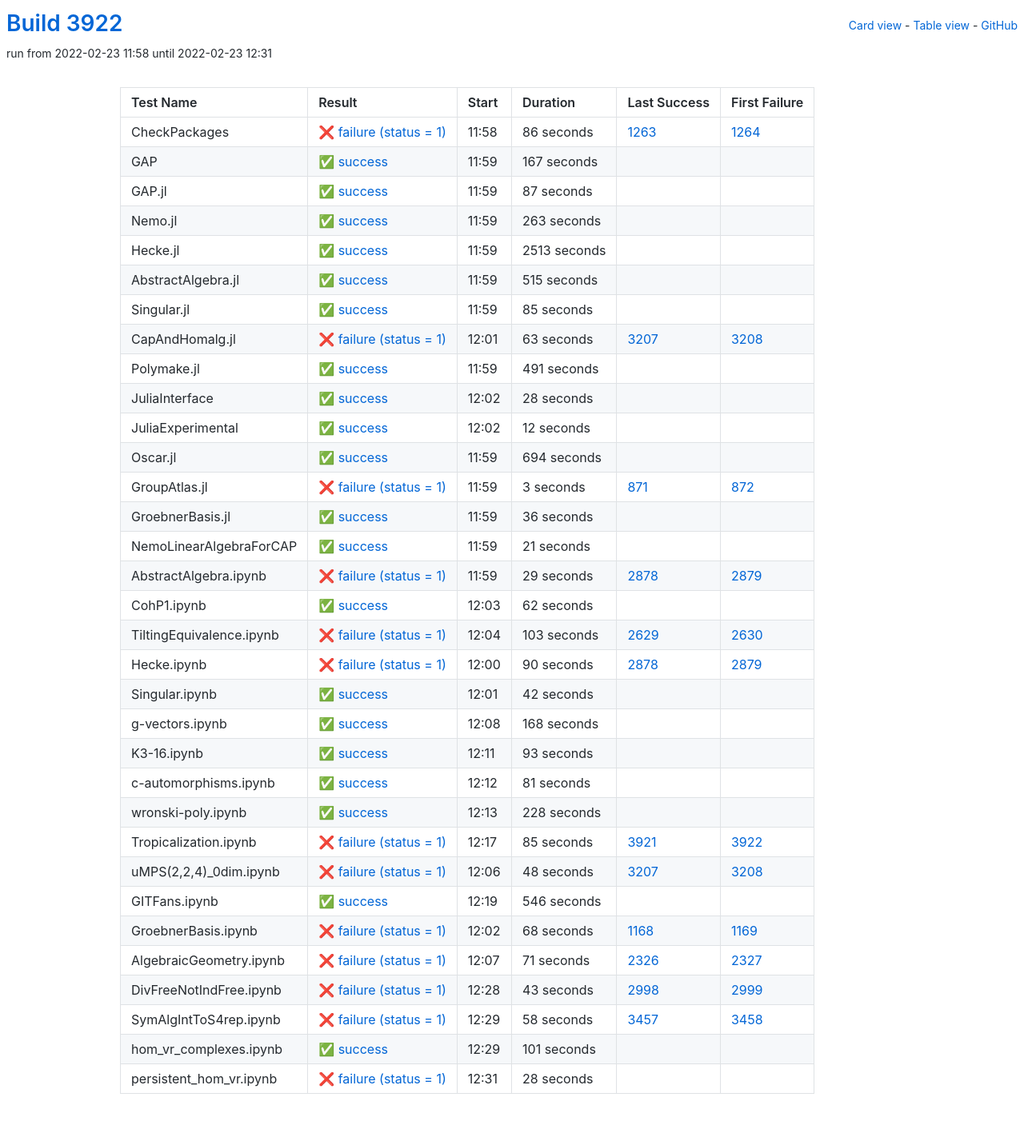
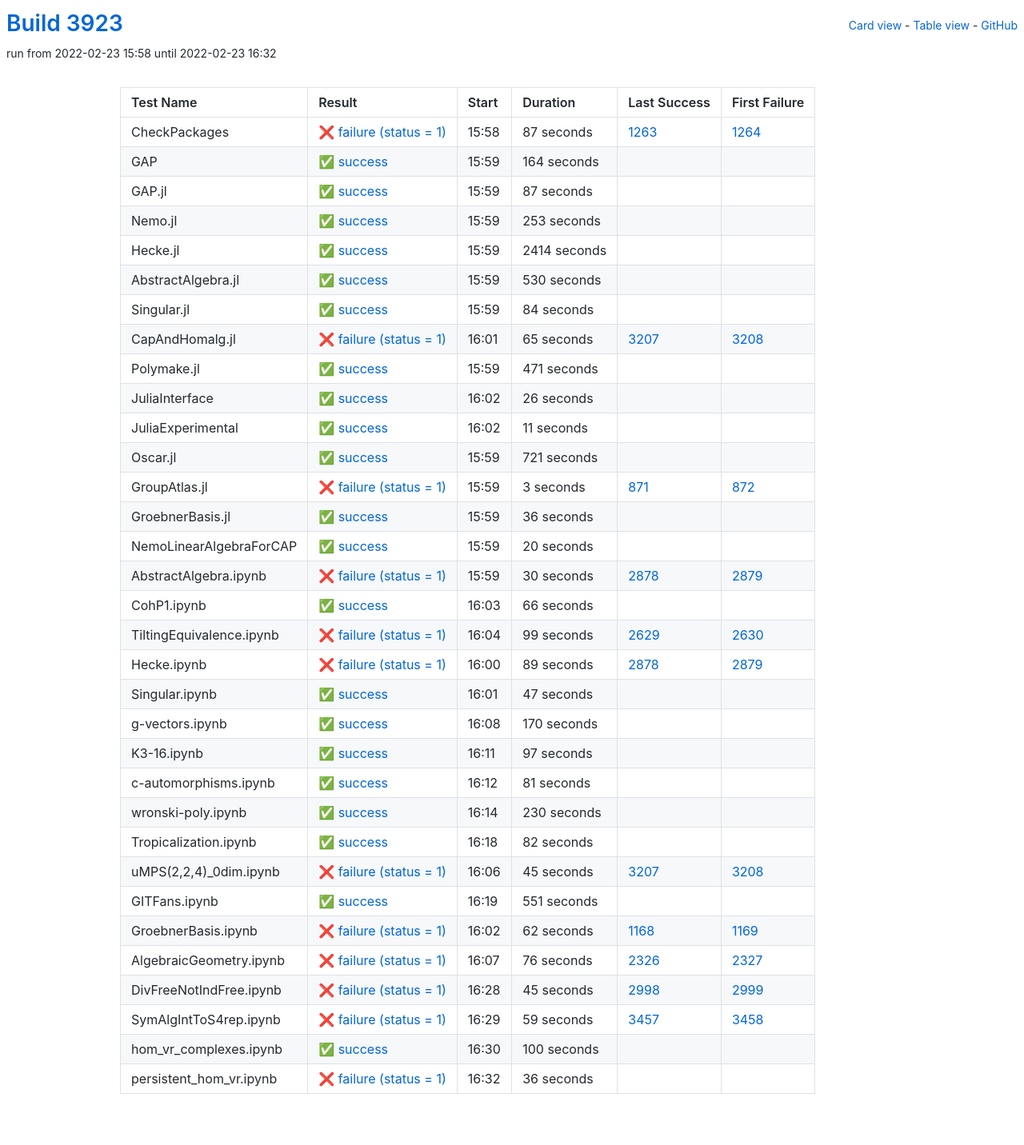
Before and after one commit to oscar-system/oscar-ci-status-stable, a Jekyll site: the page built from table.html, in a window 1280 px wide. Shown: the whole page at 80% size. Built offline with Jekyll 4.4.1, drawn with Linux system fonts in a browser that asks for light colours.

Commit message:
Build #3923

```diff
--- a/_data/ci.yml
+++ b/_data/ci.yml
@@ -1,6 +1,6 @@
 ---
-build: 3922
-build_url: https://oscarci.mathematik.uni-kl.de/job/oscar-stable/3922/
+build: 3923
+build_url: https://oscarci.mathematik.uni-kl.de/job/oscar-stable/3923/
 job: oscar-stable
 organization: oscar-system
 repo: oscar-ci-status-stable
@@ -8,32 +8,32 @@ repourl: https://github.com/oscar-system/oscar-ci-status-stable
 tests:
 - name: CheckPackages
   id: checkpackages
-  log: https://oscarci.mathematik.uni-kl.de/job/oscar-stable/3922/artifact/logs/build-3922/CheckPackages.log
-  start: 2022-02-23 11:58
+  log: https://oscarci.mathematik.uni-kl.de/job/oscar-stable/3923/artifact/logs/build-3923/CheckPackages.log
+  start: 2022-02-23 15:58
   success: false
   exitcode: 1
   status: failure
-  duration: 86
+  duration: 87
   last_success: 1263
   last_success_url: https://oscarci.mathematik.uni-kl.de/job/oscar-stable/1263/
   first_failure: 1264
   first_failure_url: https://oscarci.mathematik.uni-kl.de/job/oscar-stable/1264/
 - name: GAP
   id: gap
-  log: https://oscarci.mathematik.uni-kl.de/job/oscar-stable/3922/artifact/logs/build-3922/GAP.log
-  start: 2022-02-23 11:59
+  log: https://oscarci.mathematik.uni-kl.de/job/oscar-stable/3923/artifact/logs/build-3923/GAP.log
+  start: 2022-02-23 15:59
   success: true
   exitcode: 0
   status: success
-  duration: 167
+  duration: 164
   last_success: false
   last_success_url:
   first_failure: false
   first_failure_url:
 - name: GAP.jl
   id: gap-jl
-  log: https://oscarci.mathematik.uni-kl.de/job/oscar-stable/3922/artifact/logs/build-3922/GAP.jl.log
-  start: 2022-02-23 11:59
+  log: https://oscarci.mathematik.uni-kl.de/job/oscar-stable/3923/artifact/logs/build-3923/GAP.jl.log
+  start: 2022-02-23 15:59
   success: true
   exitcode: 0
   status: success
@@ -44,116 +44,116 @@ tests:
   first_failure_url:
 - name: Nemo.jl
   id: nemo-jl
-  log: https://oscarci.mathematik.uni-kl.de/job/oscar-stable/3922/artifact/logs/build-3922/Nemo.jl.log
-  start: 2022-02-23 11:59
+  log: https://oscarci.mathematik.uni-kl.de/job/oscar-stable/3923/artifact/logs/build-3923/Nemo.jl.log
+  start: 2022-02-23 15:59
   success: true
   exitcode: 0
   status: success
-  duration: 263
+  duration: 253
   last_success: false
   last_success_url:
   first_failure: false
   first_failure_url:
 - name: Hecke.jl
   id: hecke-jl
-  log: https://oscarci.mathematik.uni-kl.de/job/oscar-stable/3922/artifact/logs/build-3922/Hecke.jl.log
-  start: 2022-02-23 11:59
+  log: https://oscarci.mathematik.uni-kl.de/job/oscar-stable/3923/artifact/logs/build-3923/Hecke.jl.log
+  start: 2022-02-23 15:59
   success: true
   exitcode: 0
   status: success
-  duration: 2513
+  duration: 2414
   last_success: false
   last_success_url:
   first_failure: false
   first_failure_url:
 - name: AbstractAlgebra.jl
   id: abstractalgebra-jl
-  log: https://oscarci.mathematik.uni-kl.de/job/oscar-stable/3922/artifact/logs/build-3922/AbstractAlgebra.jl.log
-  start: 2022-02-23 11:59
+  log: https://oscarci.mathematik.uni-kl.de/job/oscar-stable/3923/artifact/logs/build-3923/AbstractAlgebra.jl.log
+  start: 2022-02-23 15:59
   success: true
   exitcode: 0
   status: success
-  duration: 515
+  duration: 530
   last_success: false
   last_success_url:
   first_failure: false
   first_failure_url:
 - name: Singular.jl
   id: singular-jl
-  log: https://oscarci.mathematik.uni-kl.de/job/oscar-stable/3922/artifact/logs/build-3922/Singular.jl.log
-  start: 2022-02-23 11:59
+  log: https://oscarci.mathematik.uni-kl.de/job/oscar-stable/3923/artifact/logs/build-3923/Singular.jl.log
+  start: 2022-02-23 15:59
   success: true
   exitcode: 0
   status: success
-  duration: 85
+  duration: 84
   last_success: false
   last_success_url:
   first_failure: false
   first_failure_url:
 - name: CapAndHomalg.jl
   id: capandhomalg-jl
-  log: https://oscarci.mathematik.uni-kl.de/job/oscar-stable/3922/artifact/logs/build-3922/CapAndHomalg.jl.log
-  start: 2022-02-23 12:01
+  log: https://oscarci.mathematik.uni-kl.de/job/oscar-stable/3923/artifact/logs/build-3923/CapAndHomalg.jl.log
+  start: 2022-02-23 16:01
   success: false
   exitcode: 1
   status: failure
-  duration: 63
+  duration: 65
   last_success: 3207
   last_success_url: https://oscarci.mathematik.uni-kl.de/job/oscar-stable/3207/
   first_failure: 3208
   first_failure_url: https://oscarci.mathematik.uni-kl.de/job/oscar-stable/3208/
 - name: Polymake.jl
   id: polymake-jl
-  log: https://oscarci.mathematik.uni-kl.de/job/oscar-stable/3922/artifact/logs/build-3922/Polymake.jl.log
-  start: 2022-02-23 11:59
+  log: https://oscarci.mathematik.uni-kl.de/job/oscar-stable/3923/artifact/logs/build-3923/Polymake.jl.log
+  start: 2022-02-23 15:59
   success: true
   exitcode: 0
   status: success
-  duration: 491
+  duration: 471
   last_success: false
   last_success_url:
   first_failure: false
   first_failure_url:
 - name: JuliaInterface
   id: juliainterface
-  log: https://oscarci.mathematik.uni-kl.de/job/oscar-stable/3922/artifact/logs/build-3922/JuliaInterface.log
-  start: 2022-02-23 12:02
+  log: https://oscarci.mathematik.uni-kl.de/job/oscar-stable/3923/artifact/logs/build-3923/JuliaInterface.log
+  start: 2022-02-23 16:02
   success: true
   exitcode: 0
   status: success
-  duration: 28
+  duration: 26
   last_success: false
   last_success_url:
   first_failure: false
   first_failure_url:
 - name: JuliaExperimental
   id: juliaexperimental
-  log: https://oscarci.mathematik.uni-kl.de/job/oscar-stable/3922/artifact/logs/build-3922/JuliaExperimental.log
-  start: 2022-02-23 12:02
+  log: https://oscarci.mathematik.uni-kl.de/job/oscar-stable/3923/artifact/logs/build-3923/JuliaExperimental.log
+  start: 2022-02-23 16:02
   success: true
   exitcode: 0
   status: success
-  duration: 12
+  duration: 11
   last_success: false
   last_success_url:
   first_failure: false
   first_failure_url:
 - name: Oscar.jl
   id: oscar-jl
-  log: https://oscarci.mathematik.uni-kl.de/job/oscar-stable/3922/artifact/logs/build-3922/Oscar.jl.log
-  start: 2022-02-23 11:59
+  log: https://oscarci.mathematik.uni-kl.de/job/oscar-stable/3923/artifact/logs/build-3923/Oscar.jl.log
+  start: 2022-02-23 15:59
   success: true
   exitcode: 0
   status: success
-  duration: 694
+  duration: 721
   last_success: false
   last_success_url:
   first_failure: false
   first_failure_url:
 - name: GroupAtlas.jl
   id: groupatlas-jl
-  log: https://oscarci.mathematik.uni-kl.de/job/oscar-stable/3922/artifact/logs/build-3922/GroupAtlas.jl.log
-  start: 2022-02-23 11:59
+  log: https://oscarci.mathematik.uni-kl.de/job/oscar-stable/3923/artifact/logs/build-3923/GroupAtlas.jl.log
+  start: 2022-02-23 15:59
   success: false
   exitcode: 1
   status: failure
@@ -164,8 +164,8 @@ tests:
   first_failure_url: https://oscarci.mathematik.uni-kl.de/job/oscar-stable/872/
 - name: GroebnerBasis.jl
   id: groebnerbasis-jl
-  log: https://oscarci.mathematik.uni-kl.de/job/oscar-stable/3922/artifact/logs/build-3922/GroebnerBasis.jl.log
-  start: 2022-02-23 11:59
+  log: https://oscarci.mathematik.uni-kl.de/job/oscar-stable/3923/artifact/logs/build-3923/GroebnerBasis.jl.log
+  start: 2022-02-23 15:59
   success: true
   exitcode: 0
   status: success
@@ -176,104 +176,104 @@ tests:
   first_failure_url:
 - name: NemoLinearAlgebraForCAP
   id: nemolinearalgebraforcap
-  log: https://oscarci.mathematik.uni-kl.de/job/oscar-stable/3922/artifact/logs/build-3922/NemoLinearAlgebraForCAP.log
-  start: 2022-02-23 11:59
+  log: https://oscarci.mathematik.uni-kl.de/job/oscar-stable/3923/artifact/logs/build-3923/NemoLinearAlgebraForCAP.log
+  start: 2022-02-23 15:59
   success: true
   exitcode: 0
   status: success
-  duration: 21
+  duration: 20
   last_success: false
   last_success_url:
   first_failure: false
   first_failure_url:
 - name: AbstractAlgebra.ipynb
   id: abstractalgebra-ipynb
-  log: https://oscarci.mathematik.uni-kl.de/job/oscar-stable/3922/artifact/logs/build-3922/AbstractAlgebra.ipynb.log
-  start: 2022-02-23 11:59
+  log: https://oscarci.mathematik.uni-kl.de/job/oscar-stable/3923/artifact/logs/build-3923/AbstractAlgebra.ipynb.log
+  start: 2022-02-23 15:59
   success: false
   exitcode: 1
   status: failure
-  duration: 29
+  duration: 30
   last_success: 2878
   last_success_url: https://oscarci.mathematik.uni-kl.de/job/oscar-stable/2878/
   first_failure: 2879
   first_failure_url: https://oscarci.mathematik.uni-kl.de/job/oscar-stable/2879/
 - name: CohP1.ipynb
   id: cohp1-ipynb
-  log: https://oscarci.mathematik.uni-kl.de/job/oscar-stable/3922/artifact/logs/build-3922/CohP1.ipynb.log
-  start: 2022-02-23 12:03
+  log: https://oscarci.mathematik.uni-kl.de/job/oscar-stable/3923/artifact/logs/build-3923/CohP1.ipynb.log
+  start: 2022-02-23 16:03
   success: true
   exitcode: 0
   status: success
-  duration: 62
+  duration: 66
   last_success: false
   last_success_url:
   first_failure: false
   first_failure_url:
 - name: TiltingEquivalence.ipynb
   id: tiltingequivalence-ipynb
-  log: https://oscarci.mathematik.uni-kl.de/job/oscar-stable/3922/artifact/logs/build-3922/TiltingEquivalence.ipynb.log
-  start: 2022-02-23 12:04
+  log: https://oscarci.mathematik.uni-kl.de/job/oscar-stable/3923/artifact/logs/build-3923/TiltingEquivalence.ipynb.log
+  start: 2022-02-23 16:04
   success: false
   exitcode: 1
   status: failure
-  duration: 103
+  duration: 99
   last_success: 2629
   last_success_url: https://oscarci.mathematik.uni-kl.de/job/oscar-stable/2629/
   first_failure: 2630
   first_failure_url: https://oscarci.mathematik.uni-kl.de/job/oscar-stable/2630/
 - name: Hecke.ipynb
   id: hecke-ipynb
-  log: https://oscarci.mathematik.uni-kl.de/job/oscar-stable/3922/artifact/logs/build-3922/Hecke.ipynb.log
-  start: 2022-02-23 12:00
+  log: https://oscarci.mathematik.uni-kl.de/job/oscar-stable/3923/artifact/logs/build-3923/Hecke.ipynb.log
+  start: 2022-02-23 16:00
   success: false
   exitcode: 1
   status: failure
-  duration: 90
+  duration: 89
   last_success: 2878
   last_success_url: https://oscarci.mathematik.uni-kl.de/job/oscar-stable/2878/
   first_failure: 2879
   first_failure_url: https://oscarci.mathematik.uni-kl.de/job/oscar-stable/2879/
 - name: Singular.ipynb
   id: singular-ipynb
-  log: https://oscarci.mathematik.uni-kl.de/job/oscar-stable/3922/artifact/logs/build-3922/Singular.ipynb.log
-  start: 2022-02-23 12:01
+  log: https://oscarci.mathematik.uni-kl.de/job/oscar-stable/3923/artifact/logs/build-3923/Singular.ipynb.log
+  start: 2022-02-23 16:01
   success: true
   exitcode: 0
   status: success
-  duration: 42
+  duration: 47
   last_success: false
   last_success_url:
   first_failure: false
   first_failure_url:
 - name: g-vectors.ipynb
   id: g-vectors-ipynb
-  log: https://oscarci.mathematik.uni-kl.de/job/oscar-stable/3922/artifact/logs/build-3922/g-vectors.ipynb.log
-  start: 2022-02-23 12:08
+  log: https://oscarci.mathematik.uni-kl.de/job/oscar-stable/3923/artifact/logs/build-3923/g-vectors.ipynb.log
+  start: 2022-02-23 16:08
   success: true
   exitcode: 0
   status: success
-  duration: 168
+  duration: 170
   last_success: false
   last_success_url:
   first_failure: false
   first_failure_url:
 - name: K3-16.ipynb
   id: k3-16-ipynb
-  log: https://oscarci.mathematik.uni-kl.de/job/oscar-stable/3922/artifact/logs/build-3922/K3-16.ipynb.log
-  start: 2022-02-23 12:11
+  log: https://oscarci.mathematik.uni-kl.de/job/oscar-stable/3923/artifact/logs/build-3923/K3-16.ipynb.log
+  start: 2022-02-23 16:11
   success: true
   exitcode: 0
   status: success
-  duration: 93
+  duration: 97
   last_success: false
   last_success_url:
   first_failure: false
   first_failure_url:
 - name: c-automorphisms.ipynb
   id: c-automorphisms-ipynb
-  log: https://oscarci.mathematik.uni-kl.de/job/oscar-stable/3922/artifact/logs/build-3922/c-automorphisms.ipynb.log
-  start: 2022-02-23 12:12
+  log: https://oscarci.mathematik.uni-kl.de/job/oscar-stable/3923/artifact/logs/build-3923/c-automorphisms.ipynb.log
+  start: 2022-02-23 16:12
   success: true
   exitcode: 0
   status: success
@@ -284,120 +284,120 @@ tests:
   first_failure_url:
 - name: wronski-poly.ipynb
   id: wronski-poly-ipynb
-  log: https://oscarci.mathematik.uni-kl.de/job/oscar-stable/3922/artifact/logs/build-3922/wronski-poly.ipynb.log
-  start: 2022-02-23 12:13
+  log: https://oscarci.mathematik.uni-kl.de/job/oscar-stable/3923/artifact/logs/build-3923/wronski-poly.ipynb.log
+  start: 2022-02-23 16:14
   success: true
   exitcode: 0
   status: success
-  duration: 228
+  duration: 230
   last_success: false
   last_success_url:
   first_failure: false
   first_failure_url:
 - name: Tropicalization.ipynb
   id: tropicalization-ipynb
-  log: https://oscarci.mathematik.uni-kl.de/job/oscar-stable/3922/artifact/logs/build-3922/Tropicalization.ipynb.log
-  start: 2022-02-23 12:17
+  log: https://oscarci.mathematik.uni-kl.de/job/oscar-stable/3923/artifact/logs/build-3923/Tropicalization.ipynb.log
+  start: 2022-02-23 16:18
+  success: true
+  exitcode: 0
+  status: success
+  duration: 82
+  last_success: false
+  last_success_url:
+  first_failure: false
+  first_failure_url:
+- name: uMPS(2,2,4)_0dim.ipynb
+  id: umps-2-2-4-0dim-ipynb
+  log: https://oscarci.mathematik.uni-kl.de/job/oscar-stable/3923/artifact/logs/build-3923/uMPS-2-2-4-_0dim.ipynb.log
+  start: 2022-02-23 16:06
   success: false
   exitcode: 1
   status: failure
-  duration: 85
-  last_success: 3921
-  last_success_url: https://oscarci.mathematik.uni-kl.de/job/oscar-stable/3921/
-  first_failure: 3922
-  first_failure_url: https://oscarci.mathematik.uni-kl.de/job/oscar-stable/3922/
-- name: uMPS(2,2,4)_0dim.ipynb
-  id: umps-2-2-4-0dim-ipynb
-  log: https://oscarci.mathematik.uni-kl.de/job/oscar-stable/3922/artifact/logs/build-3922/uMPS-2-2-4-_0dim.ipynb.log
-  start: 2022-02-23 12:06
-  success: false
-  exitcode: 1
-  status: failure
-  duration: 48
+  duration: 45
   last_success: 3207
   last_success_url: https://oscarci.mathematik.uni-kl.de/job/oscar-stable/3207/
   first_failure: 3208
   first_failure_url: https://oscarci.mathematik.uni-kl.de/job/oscar-stable/3208/
 - name: GITFans.ipynb
   id: gitfans-ipynb
-  log: https://oscarci.mathematik.uni-kl.de/job/oscar-stable/3922/artifact/logs/build-3922/GITFans.ipynb.log
-  start: 2022-02-23 12:19
+  log: https://oscarci.mathematik.uni-kl.de/job/oscar-stable/3923/artifact/logs/build-3923/GITFans.ipynb.log
+  start: 2022-02-23 16:19
   success: true
   exitcode: 0
   status: success
-  duration: 546
+  duration: 551
   last_success: false
   last_success_url:
   first_failure: false
   first_failure_url:
 - name: GroebnerBasis.ipynb
   id: groebnerbasis-ipynb
-  log: https://oscarci.mathematik.uni-kl.de/job/oscar-stable/3922/artifact/logs/build-3922/GroebnerBasis.ipynb.log
-  start: 2022-02-23 12:02
+  log: https://oscarci.mathematik.uni-kl.de/job/oscar-stable/3923/artifact/logs/build-3923/GroebnerBasis.ipynb.log
+  start: 2022-02-23 16:02
   success: false
   exitcode: 1
   status: failure
-  duration: 68
+  duration: 62
   last_success: 1168
   last_success_url: https://oscarci.mathematik.uni-kl.de/job/oscar-stable/1168/
   first_failure: 1169
   first_failure_url: https://oscarci.mathematik.uni-kl.de/job/oscar-stable/1169/
 - name: AlgebraicGeometry.ipynb
   id: algebraicgeometry-ipynb
-  log: https://oscarci.mathematik.uni-kl.de/job/oscar-stable/3922/artifact/logs/build-3922/AlgebraicGeometry.ipynb.log
-  start: 2022-02-23 12:07
+  log: https://oscarci.mathematik.uni-kl.de/job/oscar-stable/3923/artifact/logs/build-3923/AlgebraicGeometry.ipynb.log
+  start: 2022-02-23 16:07
   success: false
   exitcode: 1
   status: failure
-  duration: 71
+  duration: 76
   last_success: 2326
   last_success_url: https://oscarci.mathematik.uni-kl.de/job/oscar-stable/2326/
   first_failure: 2327
   first_failure_url: https://oscarci.mathematik.uni-kl.de/job/oscar-stable/2327/
 - name: DivFreeNotIndFree.ipynb
   id: divfreenotindfree-ipynb
-  log: https://oscarci.mathematik.uni-kl.de/job/oscar-stable/3922/artifact/logs/build-3922/DivFreeNotIndFree.ipynb.log
-  start: 2022-02-23 12:28
+  log: https://oscarci.mathematik.uni-kl.de/job/oscar-stable/3923/artifact/logs/build-3923/DivFreeNotIndFree.ipynb.log
+  start: 2022-02-23 16:28
   success: false
   exitcode: 1
   status: failure
-  duration: 43
+  duration: 45
   last_success: 2998
   last_success_url: https://oscarci.mathematik.uni-kl.de/job/oscar-stable/2998/
   first_failure: 2999
   first_failure_url: https://oscarci.mathematik.uni-kl.de/job/oscar-stable/2999/
 - name: SymAlgIntToS4rep.ipynb
   id: symalginttos4rep-ipynb
-  log: https://oscarci.mathematik.uni-kl.de/job/oscar-stable/3922/artifact/logs/build-3922/SymAlgIntToS4rep.ipynb.log
-  start: 2022-02-23 12:29
+  log: https://oscarci.mathematik.uni-kl.de/job/oscar-stable/3923/artifact/logs/build-3923/SymAlgIntToS4rep.ipynb.log
+  start: 2022-02-23 16:29
   success: false
   exitcode: 1
   status: failure
-  duration: 58
+  duration: 59
   last_success: 3457
   last_success_url: https://oscarci.mathematik.uni-kl.de/job/oscar-stable/3457/
   first_failure: 3458
   first_failure_url: https://oscarci.mathematik.uni-kl.de/job/oscar-stable/3458/
 - name: hom_vr_complexes.ipynb
   id: hom-vr-complexes-ipynb
-  log: https://oscarci.mathematik.uni-kl.de/job/oscar-stable/3922/artifact/logs/build-3922/hom_vr_complexes.ipynb.log
-  start: 2022-02-23 12:29
+  log: https://oscarci.mathematik.uni-kl.de/job/oscar-stable/3923/artifact/logs/build-3923/hom_vr_complexes.ipynb.log
+  start: 2022-02-23 16:30
   success: true
   exitcode: 0
   status: success
-  duration: 101
+  duration: 100
   last_success: false
   last_success_url:
   first_failure: false
   first_failure_url:
 - name: persistent_hom_vr.ipynb
   id: persistent-hom-vr-ipynb
-  log: https://oscarci.mathematik.uni-kl.de/job/oscar-stable/3922/artifact/logs/build-3922/persistent_hom_vr.ipynb.log
-  start: 2022-02-23 12:31
+  log: https://oscarci.mathematik.uni-kl.de/job/oscar-stable/3923/artifact/logs/build-3923/persistent_hom_vr.ipynb.log
+  start: 2022-02-23 16:32
   success: false
   exitcode: 1
   status: failure
-  duration: 28
+  duration: 36
   last_success: false
   last_success_url:
   first_failure: false
```
Also changed, not shown: README.md.
